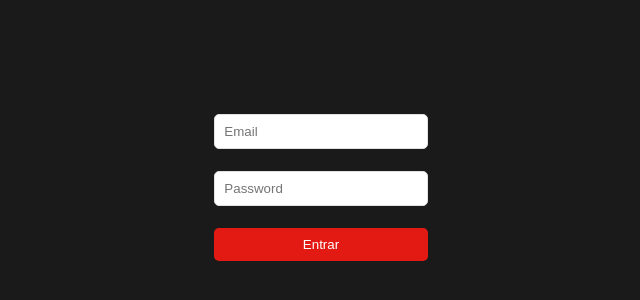
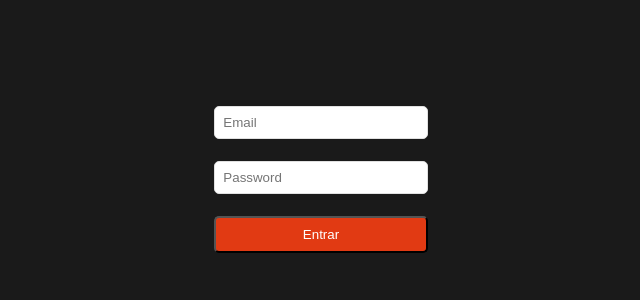
Before and after one commit to Nicochess/netflix-frontend, a React (Create React App) app: page /login in a window 1280 px wide. Shown: the part 202-502 px from the top of the page, without its empty margins (319-959 px from the left). Built offline with nearby package versions, Linux system fonts and the light colour scheme.

Commit message:
third class

```diff
--- a/src/App.tsx
+++ b/src/App.tsx
@@ -1,9 +1,13 @@
+import { ThemeProvider } from 'styled-components';
 import './App.css';
 import Login from './screens/login/login';
+import theme from './themes/main/theme';
 
 function App() {
   return (
-    <Login />
+    <ThemeProvider theme={theme}>
+      <Login />
+    </ThemeProvider>
   );
 }
 
--- /dev/null
+++ b/src/components/button/button.styled.ts
@@ -0,0 +1,10 @@
+import styled from "styled-components";
+
+export const ButtonStyled = styled.button`
+  color: ${props => props.theme.pallete.typography.primary};
+  width: 100%;
+  padding: 9px;
+  margin: 0 0 22px;
+  border-radius: 5px;
+  background-color: ${props => props.theme.pallete.core.primary};
+`;
--- /dev/null
+++ b/src/components/button/button.tsx
@@ -0,0 +1,5 @@
+import { ButtonStyled } from "./button.styled";
+
+export const Button = (props: any) => {
+    return <ButtonStyled {...props} />
+}
--- /dev/null
+++ b/src/components/form-error/form-error.styled.ts
@@ -0,0 +1,7 @@
+import styled from "styled-components";
+
+export const ErrorStyled = styled.p`
+    color: ${props => props.theme.pallete.core.primary};
+    text-align: center;
+    font-weight: 800;
+`
--- /dev/null
+++ b/src/components/form-error/form-error.tsx
@@ -0,0 +1,6 @@
+import { ErrorStyled } from "./form-error.styled"
+
+
+export const Error = (props: any) => {
+    return <ErrorStyled {...props}/>
+}
--- /dev/null
+++ b/src/components/input/input.styled.tsx
@@ -0,0 +1,10 @@
+import styled from "styled-components";
+
+export const InputStyled = styled.input`
+    width: 100%;
+    padding: 8px;
+    margin: 0 0 22px;
+    border-radius: 5px;
+    border: 1px solid #E0E0E0;
+    box-sizing: border-box;
+`
--- /dev/null
+++ b/src/components/input/input.tsx
@@ -0,0 +1,5 @@
+import { InputStyled } from "./input.styled"
+
+export const Input = (props: any) => {
+    return <InputStyled {...props} />
+}
--- a/src/screens/login/login.styled.tsx
+++ b/src/screens/login/login.styled.tsx
@@ -3,29 +3,5 @@ import styled from "styled-components";
 
 export const Wrapper = styled(Grid)`
     min-height: 100vh;
-    background-color: #1A1A1A;
+    background-color: ${(props) => props.theme.pallete.core.secondary};
 `
-
-export const Input = styled.input`
-    width: 100%;
-    padding: 9px;
-    margin: 0 0 22px;
-    border-radius: 5px;
-    border: 1px solid #E0E0E0;
-`
-
-export const Button = styled.button`
-    background-color: #e31a13;
-    width: 100%;
-    color: #FFF;
-    padding: 9px;
-    margin: 0 0 22px;
-    border-radius: 5px;
-    border: 0;
-    cursor: pointer;
-`
-
-export const Error = styled.p`
-    color: #e31a13;
-    font-weight: 800;
-`
--- a/src/screens/login/login.tsx
+++ b/src/screens/login/login.tsx
@@ -1,7 +1,10 @@
 import { Grid } from "@mui/material";
 import { useCallback, useState, useEffect } from "react";
-import { Wrapper, Input, Button, Error } from "./login.styled";
+import { Wrapper } from "./login.styled";
 import * as yup from 'yup';
+import { Input } from "../../components/input/input";
+import { Button } from "../../components/button/button";
+import { Error } from "../../components/form-error/form-error";
 
 export default function Login () {
     const [error, setError] = useState([])
@@ -9,7 +12,6 @@ export default function Login () {
         email: "",
         password: ""
     })
-    const [loading, setLoading] = useState(false)
 
     const handleChanges = useCallback(( { target }: any ) => {
         console.log(target.value)
@@ -41,7 +43,7 @@ export default function Login () {
 
     return (
         <Wrapper container justifyContent="center" alignContent="center">
-            <Grid item={true} xs={2} container justifyContent="center" alignContent="center">
+            <Grid item={true} xs={2} >
                 <Input
                     type="email"
                     name="email"
--- /dev/null
+++ b/src/themes/main/pallete.ts
@@ -0,0 +1,14 @@
+const core = {
+    primary: "#E13A13",
+    secondary: "#1A1A1A",
+}
+
+const typography = {
+    primary: "#FFF",
+    contrast: "#868D96"
+}
+
+export const pallete = {
+    core,
+    typography
+}
--- /dev/null
+++ b/src/themes/main/theme.ts
@@ -0,0 +1,7 @@
+import {pallete} from './pallete'
+
+const theme = {
+    pallete
+}
+
+export default theme
```
Also changed, not shown: 1 other file (tests, documents, lock files or other folders).
